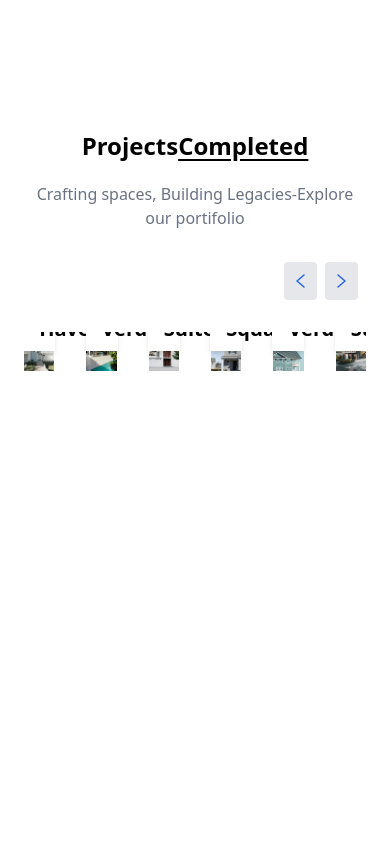
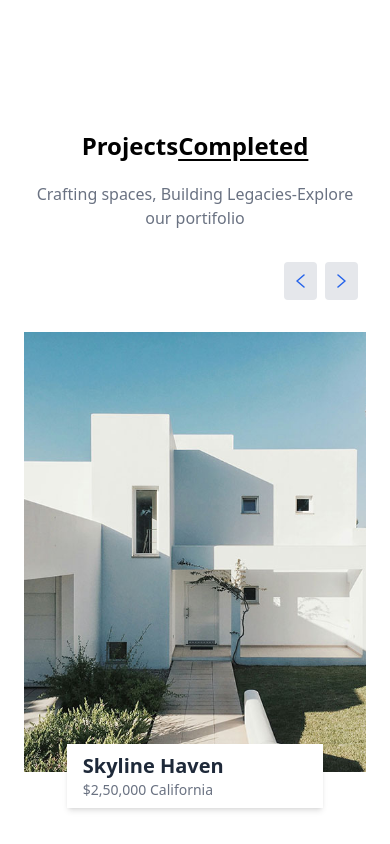
Before and after one commit to Olivier-hash/Real-Estate, a React (Vite) app: page / in a window 390 px wide. Shown: the part 1902-2746 px from the top of the page. Before the commit the page ends 2289 px from the top, so only its background shows below. Built offline with nearby package versions, Linux system fonts and the light colour scheme.

Commit message:
responsiveness in project Slider container added

```diff
--- a/src/components/Projects.jsx
+++ b/src/components/Projects.jsx
@@ -23,13 +23,16 @@ function Projects() {
         <div className='overflow-hidden '>
           <div className='flex gap-8 transition-transform duration-500 ease-in-out'>
             {projectsData.map((project, index)=>(
-              <div  key={index} className='relative flex-schrink-0 w-full sm:w-1/4'>
-                <img src={project.image} alt={project.title} />
+              <div  key={index} className='relative flex-shrink-0 w-full sm:w-1/4'>
+                <img src={project.image} alt={project.title} className='w-full h-auto mb-14'/>
                 <div className='absolute left-0 right-0 bottom-5 flex justify-center'>
                   <div className='inline-block bg-white w-3/4 px-4 py-2 shadow-md'>
-                       <h2 className='text-xl font-semibold text-gray'>
+                       <h2 className='text-xl font-semibold text-gray-800'>
                             {project.title}
                       </h2>
+                      <p className='text-gray-500 text-sm'>
+                            {project.price}  <span></span> {project.location}
+                      </p>
                   </div>
                 </div>
               </div>
```
